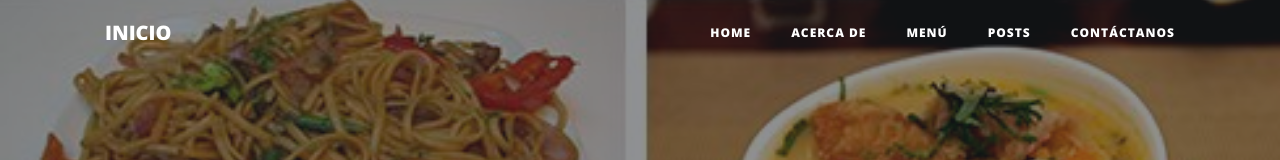
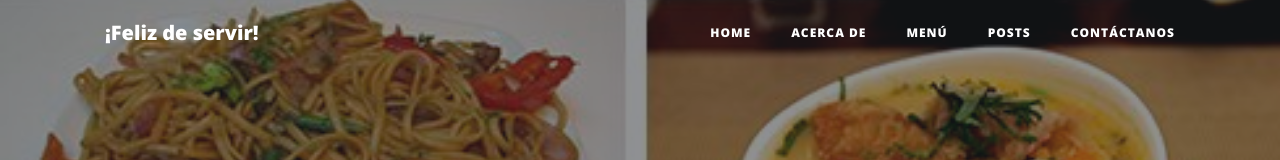
Before and after one commit to ErickChoez7UG/Proyecto-Sitio, a website: page post.html in a window 1280 px wide. Shown: the top 160 px of the page. Drawn offline with nearby package versions, Linux system fonts and the light colour scheme.

Commit message:
Update post.html

```diff
--- a/post.html
+++ b/post.html
@@ -28,7 +28,7 @@
   <!-- Navigation -->
   <nav class="navbar navbar-expand-lg navbar-light fixed-top" id="mainNav">
     <div class="container">
-      <a class="navbar-brand" href="index.html">INICIO</a>
+      <a class="navbar-brand" href="index.html">¡Feliz de servir!</a>
       <button class="navbar-toggler navbar-toggler-right" type="button" data-toggle="collapse" data-target="#navbarResponsive" aria-controls="navbarResponsive" aria-expanded="false" aria-label="Toggle navigation">
         Menu
         <i class="fas fa-bars"></i>
```
